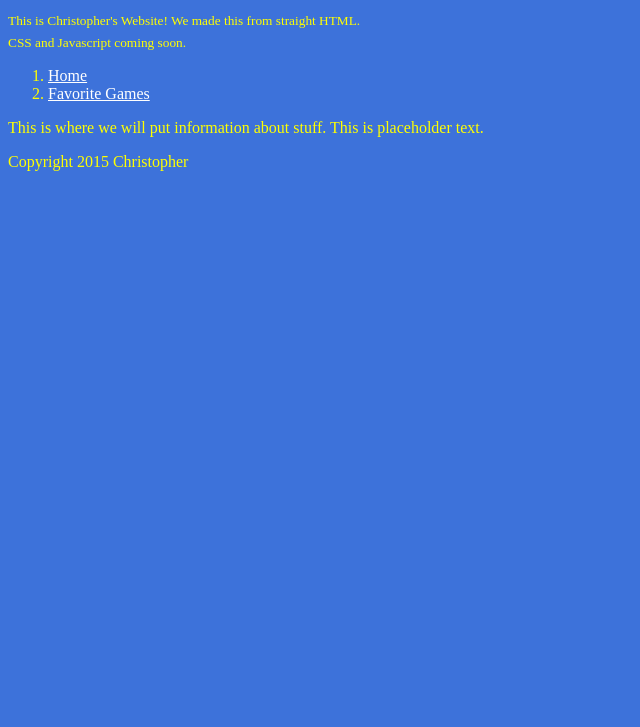
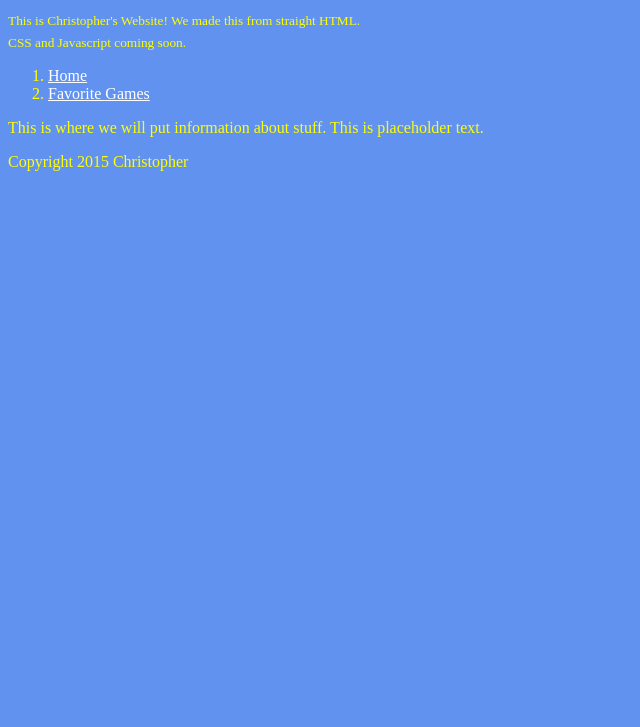
Before and after one commit to Zeustopher/zeustopher.github.io, a plain HTML site: page index.html in a window 1280 px wide. Shown: the part 73-800 px from the top of the page, without its empty margins (0-640 px from the left). Drawn offline with Linux system fonts and the light colour scheme.

Commit message:
Tweaked the background color.

```diff
--- a/style.css
+++ b/style.css
@@ -1,6 +1,6 @@
 body {
   color: yellow;
-  background-color: #3d72da;
+  background-color: #6292f0;
 }
 
 a:link {
```
